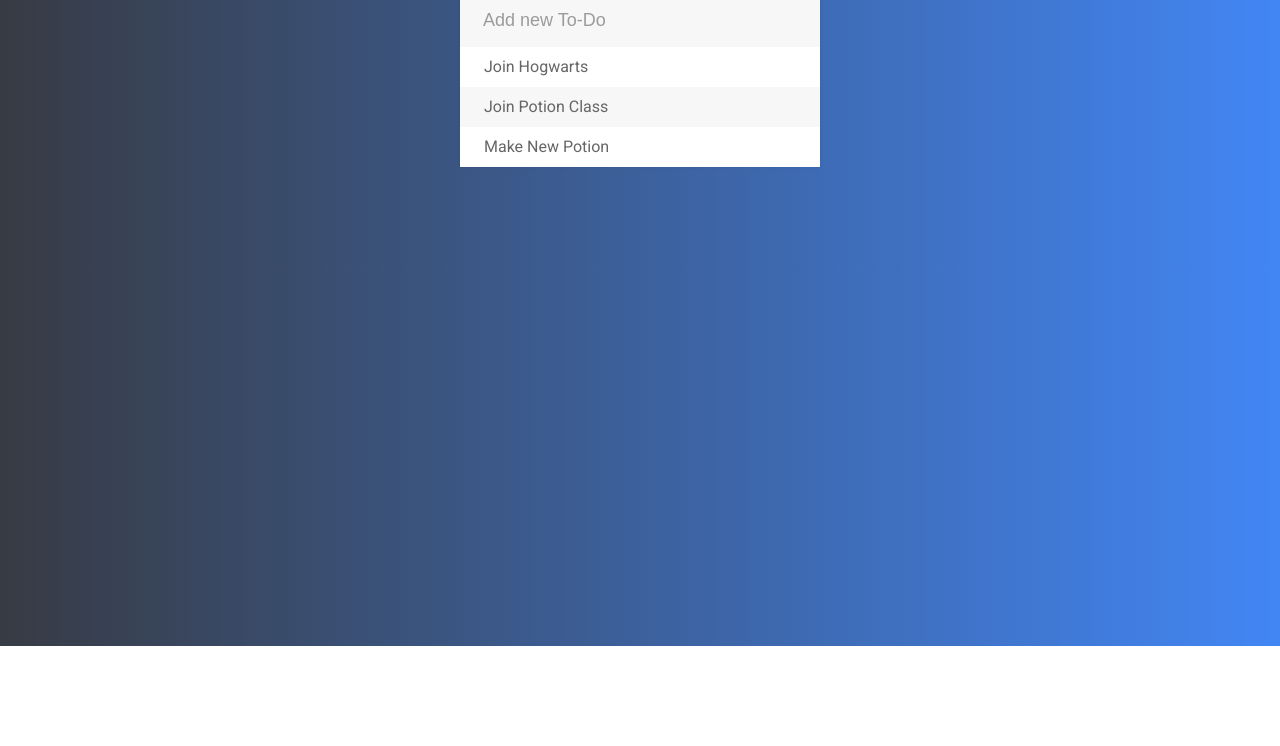
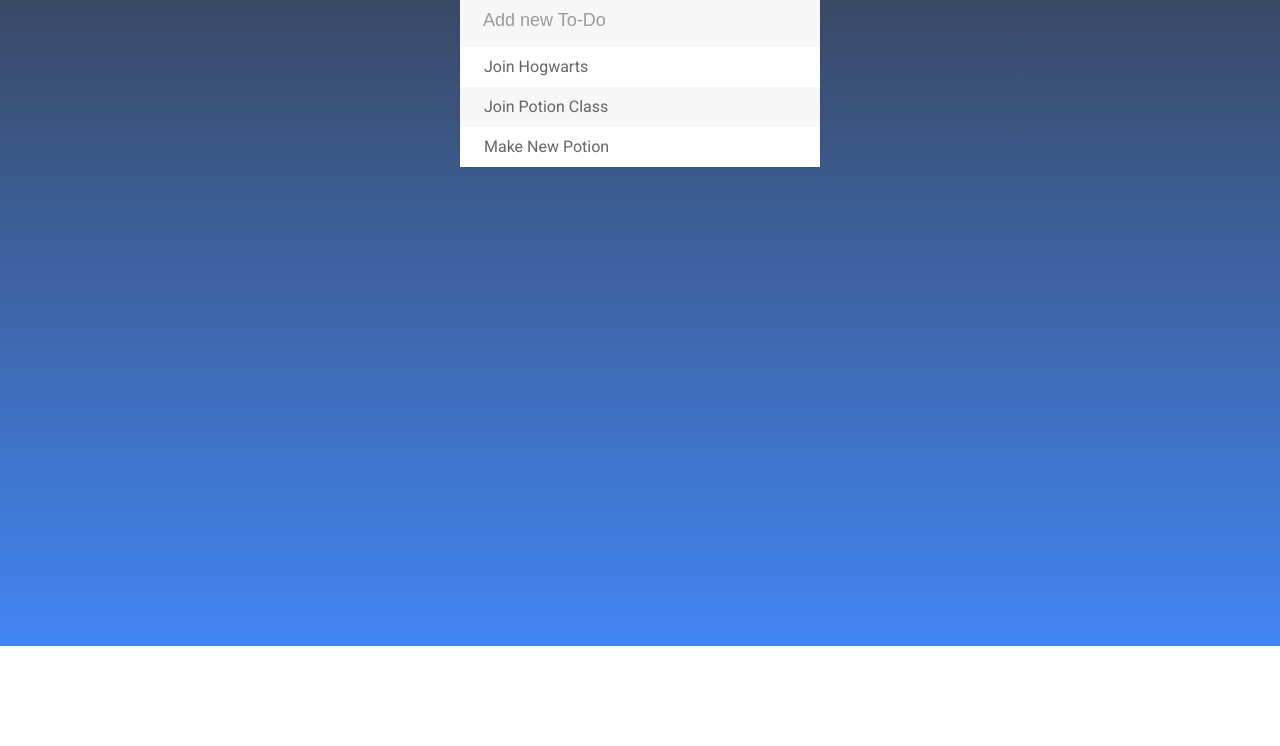
Before and after one commit to i-vishi/todoList, a plain HTML site: page index.html in a window 1280 px wide. Shown: the part 154-900 px from the top of the page. Before the commit the page ends 800 px from the top, so only its background shows below. Drawn offline with nearby package versions, Linux system fonts and the light colour scheme.

Commit message:
Update todos.css

```diff
--- a/assets/todos.css
+++ b/assets/todos.css
@@ -1,9 +1,15 @@
+html {
+	height:100%;
+}
+
 body {
 	font-family: roboto;
 	background: #373B44;  /* fallback for old browsers */
         background: -webkit-linear-gradient(to left, #4286f4, #373B44);  /* Chrome 10-25, Safari 5.1-6 */
-        background: linear-gradient(to left, #4286f4, #373B44); /* W3C, IE 10+/ Edge, Firefox 16+, Chrome 26+, Opera 12+, Safari 7+ */
-
+        background: linear-gradient(to top, #4286f4, #373B44); /* W3C, IE 10+/ Edge, Firefox 16+, Chrome 26+, Opera 12+, Safari 7+ */
+	height:100%;
+	background-repeat: no-repeat;
+    	background-size: cover;
 }
 
 h1 {
```
